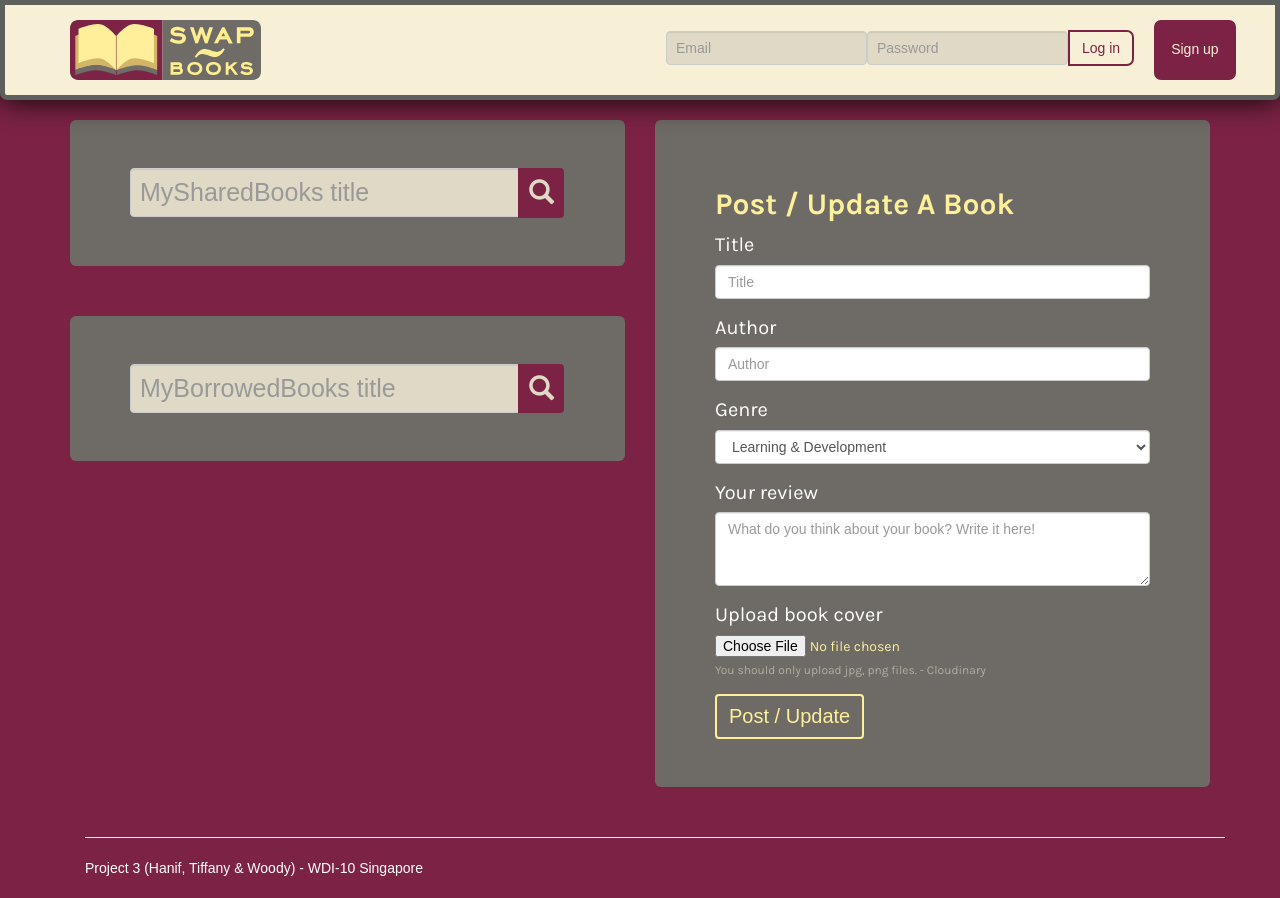
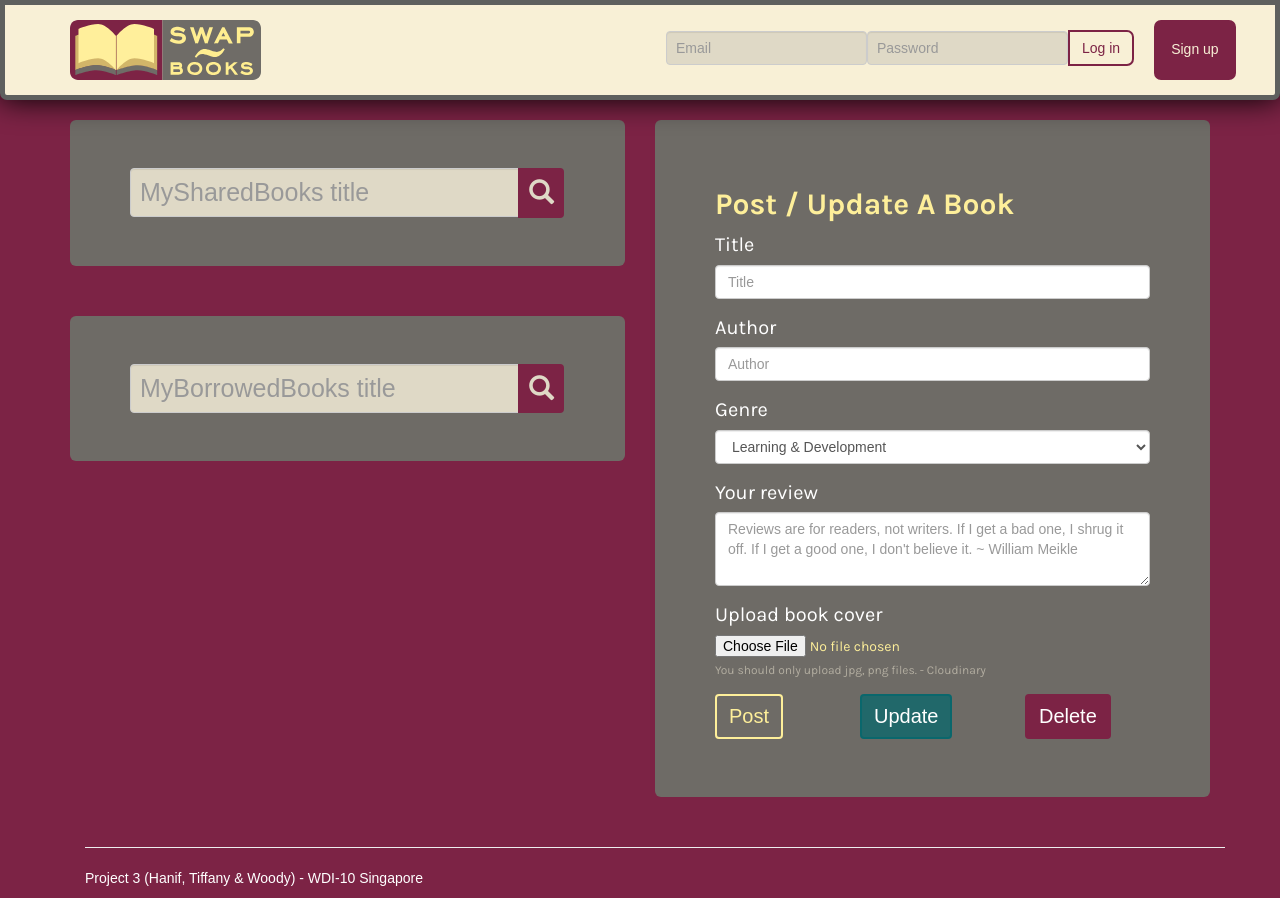
Before and after one commit to claussian/wdi-project-3-frontend, a React (Create React App) app: page /mybooks in a window 1280 px wide. Built offline with nearby package versions, Linux system fonts and the light colour scheme; no server answers; a web font is replaced by a local one.

Commit message:
Added buttons, navbar btn link added

```diff
--- a/src/Components/BookForm/BookForm.css
+++ b/src/Components/BookForm/BookForm.css
@@ -33,27 +33,83 @@ label.help-block {
 }
 /*Post/Update A Book above*/
 
-/*These styles below are for the submit button on the header banner.*/
-.submit-btn {
+/*These styles below are for the post-book button on the header banner.*/
+.post-book-btn {
   color: rgba(254,239,154,1);
   background-color: rgba(254,239,154,0);
   border: 2px solid rgba(254,239,154,1);
   font-size: 20px;
+  margin-bottom: 10px;
 }
 
 /*This allows me to kill the Bootstrap blue after clicking the button. These button element states are surprisingly not mutually exclusive.*/
-.submit-btn:hover,
-.submit-btn:active:focus,
-.submit-btn:focus,
-.submit-btn:active {
+.post-book-btn:hover,
+.post-book-btn:active:focus,
+.post-book-btn:focus,
+.post-book-btn:active {
   color: rgba(110,107,102,1);
   background-color: rgba(254,239,154,1);
   border: 2px solid rgba(254,239,154,1);
 }
 
-.submit-btn:active:hover {
+.post-book-btn:active:hover {
   color: white;
   background-color: rgba(124,35,69,1);
   border: 2px solid rgba(124,35,69,1);
 }
-/*These styles above are for the submit button on the header banner.*/
+/*These styles above are for the post-book button on the header banner.*/
+
+/*These styles below are for the update-book button on the header banner.*/
+.update-book-btn {
+  color: white;
+  background-color: rgba(0,103,109,0.7);
+  border: 2px solid rgba(0,103,109,0.7);
+  font-size: 20px;
+  margin-right: 20px;
+  margin-bottom: 10px;
+  margin-left: 0;
+  left: -10px;
+  position: relative;
+}
+
+/*This allows me to kill the Bootstrap blue after clicking the button. These button element states are surprisingly not mutually exclusive.*/
+.update-book-btn:hover,
+.update-book-btn:active:focus,
+.update-book-btn:focus,
+.update-book-btn:active {
+  color: rgba(0,103,109,0.7);
+  background-color: rgba(254,239,154,1);
+  border: 2px solid rgba(0,103,109,0.7);
+}
+
+.update-book-btn:active:hover {
+  color: rgba(110,107,102,1);
+  background-color: rgba(254,239,154,1);
+  border: 2px solid rgba(254,239,154,1);
+}
+/*These styles above are for the update-book button on the header banner.*/
+
+/*These styles below are for the delete-book button on the header banner.*/
+.delete-book-btn {
+  color: white;
+  background-color: rgba(124,35,69,1);
+  border: 2px solid rgba(124,35,69,1);
+  font-size: 20px;
+}
+
+/*This allows me to kill the Bootstrap blue after clicking the button. These button element states are surprisingly not mutually exclusive.*/
+.delete-book-btn:hover,
+.delete-book-btn:active:focus,
+.delete-book-btn:focus,
+.delete-book-btn:active {
+  color: rgba(254,239,154,1);
+  background-color: rgba(254,239,154,0);
+  border: 2px solid rgba(254,239,154,1);
+}
+
+.delete-book-btn:active:hover {
+  color: rgba(110,107,102,1);
+  background-color: rgba(254,239,154,1);
+  border: 2px solid rgba(254,239,154,1);
+}
+/*These styles above are for the delete-book button on the header banner.*/
--- a/src/Components/BookForm/BookForm.js
+++ b/src/Components/BookForm/BookForm.js
@@ -35,14 +35,25 @@ class BookForm extends Component {
           </div>
           <div className="form-group">
             <label>Your review</label>
-            <textarea className="form-control" rows="3" placeholder="What do you think about your book? Write it here!"></textarea>
+            <textarea className="form-control" rows="3" placeholder="Reviews are for readers, not writers. If I get a bad one, I shrug it off. If I get a good one, I don't believe it. ~ William Meikle"></textarea>
           </div>
           <div className="form-group">
             <label>Upload book cover</label>
             <input className="upload-book-cover-file" type="file" />
             <label className="help-block">You should only upload jpg, png files. - Cloudinary</label>
           </div>
-          <button type="submit" className="btn btn-default submit-btn">Post / Update</button>
+          <div className="row">
+            <div className="col-xs-12 col-sm-4 col-md-4 col-lg-4">
+              <button type="submit" className="btn btn-default post-book-btn">Post</button>
+            </div>
+            <div className="col-xs-12 col-sm-4 col-md-4 col-lg-4">
+              <button type="submit" className="btn btn-default update-book-btn">Update</button>
+            </div>
+            <div className="col-xs-12 col-sm-4 col-md-4 col-lg-4">
+              <button type="submit" className="btn btn-default delete-book-btn">Delete</button>
+            </div>
+          </div>
+
         </form>
         </header>
       </div>
--- a/src/Components/Landing/Landing.js
+++ b/src/Components/Landing/Landing.js
@@ -31,7 +31,7 @@ class Landing extends Component {
       <div className="container">
         <div className="row">
         {isLoggedIn ? (
-          <NavbarUser user={this.props.user}/>
+          <NavbarUser user={this.props.user} linkRef="/mybooks" linkTitle="My books"/>
         ) : (
           <Navbar />
         )}
--- a/src/Components/MyBooks/MyBooks.js
+++ b/src/Components/MyBooks/MyBooks.js
@@ -30,7 +30,7 @@ class MyBooks extends Component {
         <div className="row">
           {/*This if statement toggles between logged-in navbar and public navbar below*/}
           {isLoggedIn ? (
-            <NavbarUser user={this.props.user}/>
+            <NavbarUser user={this.props.user} linkRef="/" linkTitle="Home"/>
           ) : (
             <Navbar />
           )}
--- a/src/Components/Navbar/NavbarUser.js
+++ b/src/Components/Navbar/NavbarUser.js
@@ -23,6 +23,7 @@ class NavbarUser extends Component {
   execLogout = (e) => {
     e.preventDefault();
     this.props.Logout();
+    window.location.href = "/";
   }
 
   render() {
@@ -38,7 +39,7 @@ class NavbarUser extends Component {
                 {/*Three Icon Bars in mobile displays*/}
                 <span className="glyphicon glyphicon-menu-hamburger" aria-hidden="true"></span>
               </button>
-              <a className="navbar-brand" href="/"><img src={logo} alt="Swap Books" /></a>
+              <a href="/" className="navbar-brand"><img src={logo} alt="Swap Books" /></a>
             </div>
             <div className="collapse navbar-collapse" id="bs-example-navbar-collapse-1">
               <div className="row">
@@ -57,7 +58,7 @@ class NavbarUser extends Component {
                       </div>
                     </li>
                     <li className="post-a-book-btn">
-                      <a href="./mybooks">My books</a>
+                      <a href={this.props.linkRef}>{this.props.linkTitle}</a>
                     </li>
                     <li className="log-out-btn">
                       <a onClick={this.execLogout}>Log out</a>
```
